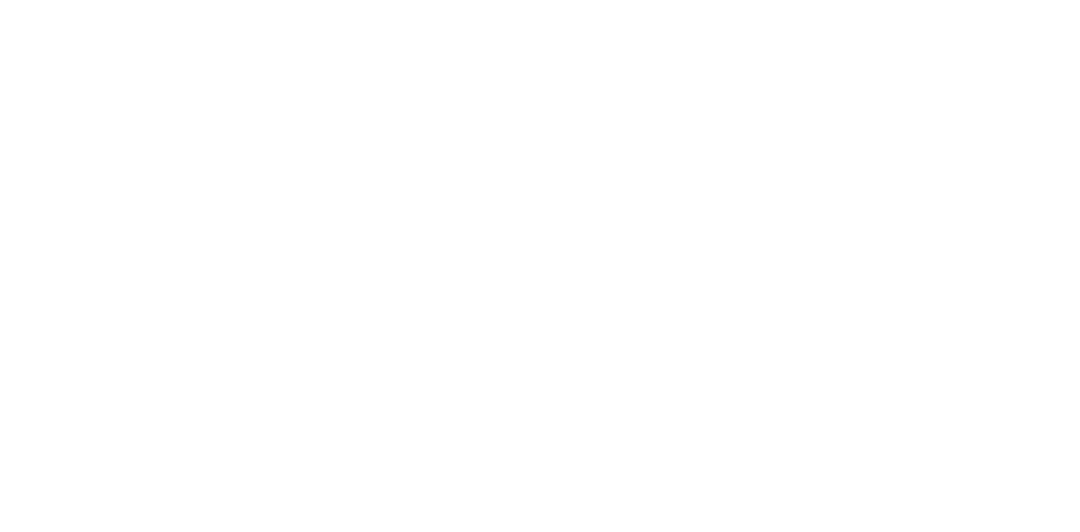
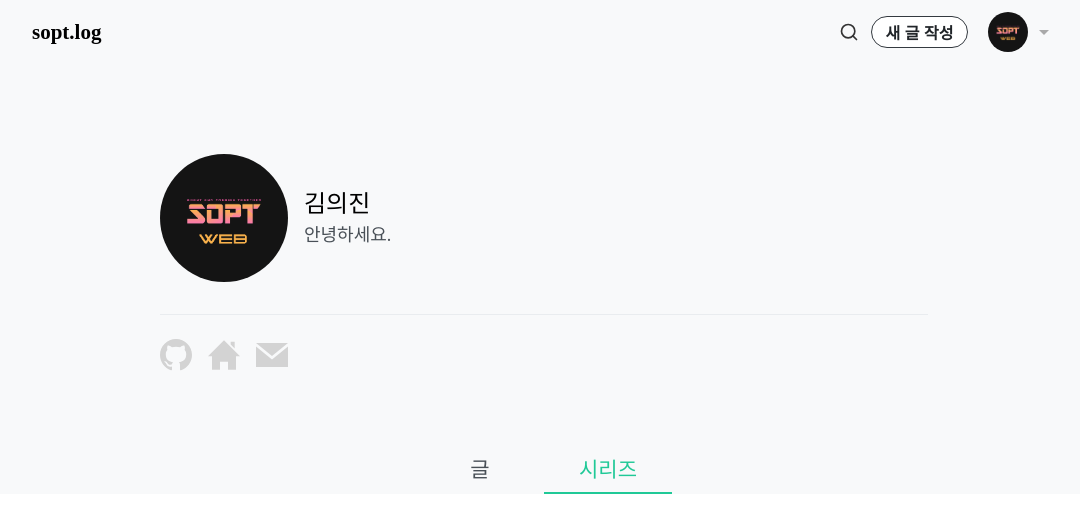
Before and after one commit to WE-SOPT-29th-Web-Part/Euijin-Kim, a React (Create React App) app in the folder react-velog-clone/: page /series in a window 1280 px wide. Shown: the top 532 px of the page, without its empty margins (96-1176 px from the left). Built offline with nearby package versions, Linux system fonts and the light colour scheme.

Commit message:
feat: nav bottomLine 구현

```diff
--- a/react-velog-clone/src/components/main/MainNav.jsx
+++ b/react-velog-clone/src/components/main/MainNav.jsx
@@ -3,9 +3,7 @@
 import styled from "styled-components";
 import { colors } from "../../libs/constants/colors";
 
-const MainNav = () => {
-  // 1. bottomLine을 useRef로 받아서, button이 클록될때마다, translate
-  // 2. button을 useRef로 받아와서, className을 정의
+const MainNav = ({ type }) => {
   const btn1ref = useRef(null);
   const btn2ref = useRef(null);
   const handleClick = (e) => {
@@ -24,13 +22,21 @@
   };
   return (
     <Styled.Root>
-      <button ref={btn1ref} className="active" onClick={handleClick}>
+      <Link
+        to="/"
+        ref={btn1ref}
+        className={type === "main" && "active"}
+        onClick={handleClick}
+      >
         글
-      </button>
-      <Link to="/series">
-        <button ref={btn2ref} onClick={handleClick}>
-          시리즈
-        </button>
+      </Link>
+      <Link
+        to="/series"
+        ref={btn2ref}
+        className={type === "series" && "active"}
+        onClick={handleClick}
+      >
+        시리즈
       </Link>
       <Styled.BottomLine />
     </Styled.Root>
@@ -45,8 +51,9 @@
     display: flex;
     justify-content: center;
     margin: 72px 0;
+    position: relative;
 
-    button {
+    a {
       width: 128px;
       height: 48px;
       text-align: center;
@@ -56,15 +63,13 @@
       background-color: ${colors.mainWhite};
       border: none;
       padding: 0;
+      text-decoration: none;
 
       &.active {
         color: ${colors.mainGreen};
       }
     }
-    button:nth-child(1).active + div {
-      transform: translateX(-128px);
-    }
-    button:nth-child(2).active + div {
+    a:nth-child(2).active + div {
       transform: translateX(128px);
     }
   `,
@@ -73,8 +78,7 @@
     height: 2px;
     width: 128px;
     position: absolute;
-    bottom: -48px;
+    bottom: 0;
     right: 50%;
-    transition: transform 200ms linear;
   `,
 };
--- a/react-velog-clone/src/pages/Main.jsx
+++ b/react-velog-clone/src/pages/Main.jsx
@@ -11,7 +11,7 @@
       <Header />
       <Styled.Main>
         <Profile />
-        <MainNav />
+        <MainNav type="main" />
       </Styled.Main>
     </Styled.Root>
   );
--- a/react-velog-clone/src/pages/SeriesCategory.jsx
+++ b/react-velog-clone/src/pages/SeriesCategory.jsx
@@ -1,7 +1,31 @@
 import React from "react";
+import styled from "styled-components";
+import Header from "../components/common/Header";
+import MainNav from "../components/main/MainNav";
+import Profile from "../components/main/Profile";
+import { colors } from "../libs/constants/colors";
 
 const SeriesCategory = () => {
-  return <div></div>;
+  return (
+    <Styled.Root>
+      <Header />
+      <Styled.Main>
+        <Profile />
+        <MainNav type="series" />
+      </Styled.Main>
+    </Styled.Root>
+  );
 };
 
 export default SeriesCategory;
+
+const Styled = {
+  Root: styled.div`
+    background-color: ${colors.mainWhite};
+  `,
+  Main: styled.main`
+    max-width: 768px;
+    width: 100%;
+    margin: auto;
+  `,
+};
```
